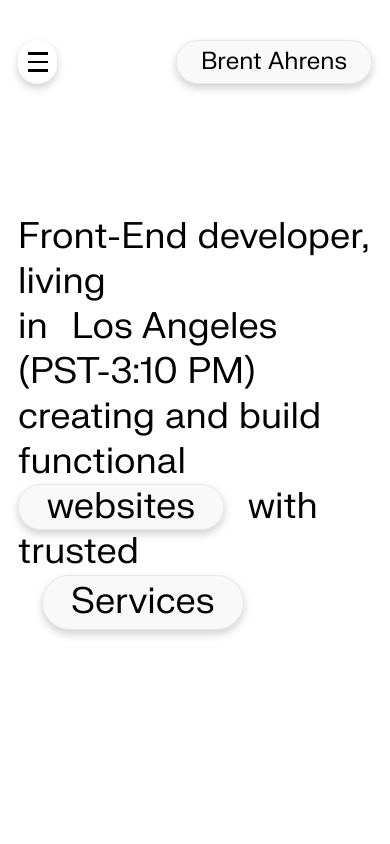
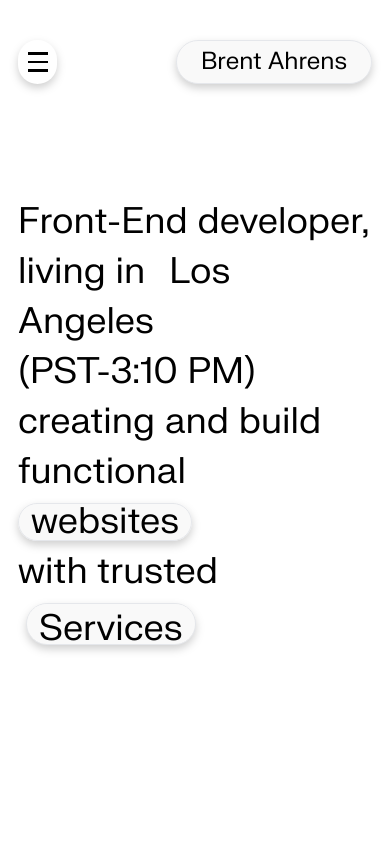
Before and after one commit to brentahrens1/brent-ahrens-portfolio-2024, a React (Create React App) app: page / in a window 390 px wide. Shown: the top 844 px of the page. Built offline with nearby package versions, Linux system fonts and the light colour scheme; no server answers.

Commit message:
work on site header responsivness

```diff
--- a/src/components/blocks/weather-popup.tsx
+++ b/src/components/blocks/weather-popup.tsx
@@ -25,7 +25,7 @@ const WeatherPopup = ({weatherOpen}: weatherPopupProps) => {
       {
       getWeather ?
         <div
-          className={`flex absolute -top-[100%] right-0 bg-white border drop-shadow-button rounded-3xl transition-all duration-[.6s] z-20
+          className={`flex absolute -top-[10%] lg:-top-[100%] right-0 bg-white border drop-shadow-button rounded-3xl transition-all duration-[.6s] z-20
           flex-col items-center justify-center py-6 ${weatherOpen ? 'w-80 opacity-1 visible h-56' : 'w-0 opacity-0 invisible h-0'}`}
         >
           <div className={`flex flex-col items-center justify-center transition-all duration-200 ${weatherOpen ? 'opacity-1' : 'opacity-0'}`}>
--- a/src/components/partials/footer/footer.tsx
+++ b/src/components/partials/footer/footer.tsx
@@ -48,17 +48,17 @@ const Footer = () => {
             <Button
              url="/work"
              text="Work"
-             styles="bg-white w-full"
+             styles="bg-white w-full hover:text-nightblue"
             />
             <Button
              url="/services"
              text="Services"
-             styles="bg-white w-full"
+             styles="bg-white w-full hover:text-nightblue"
             />
             <Button
              url="/about"
              text="About"
-             styles="bg-white w-full"
+             styles="bg-white w-full hover:text-nightblue"
             />
           </div>
           <div className="hidden sm:flex justify-center items-center gap-20 py-3 border-cta rounded-full section-h-padding bg-black cursor-pointer mt-12">
--- a/src/components/sections/services.tsx
+++ b/src/components/sections/services.tsx
@@ -6,9 +6,9 @@ const Services = () => {
       <div className="border-b py-12 border-white flex justify-start items-center">
         <p className="text-white text-2xl section-h-padding">Services</p>
       </div>
-      <Accordion title="What I love about Frontend" description="With our AIO service, we're able to handle one-off projects with a comprehensive package of consultation, design, development, and deployment." />
-      <Accordion title="Who inspires me" description="With our AIO service, we're able to handle one-off projects with a comprehensive package of consultation, design, development, and deployment." />
-      <Accordion title="My main goal in development" description="With our AIO service, we're able to handle one-off projects with a comprehensive package of consultation, design, development, and deployment." />
+      <Accordion title="Web Development" description="With our AIO service, we're able to handle one-off projects with a comprehensive package of consultation, design, development, and deployment." />
+      <Accordion title="Design" description="With our AIO service, we're able to handle one-off projects with a comprehensive package of consultation, design, development, and deployment." />
+      <Accordion title="Consulting" description="With our AIO service, we're able to handle one-off projects with a comprehensive package of consultation, design, development, and deployment." />
       {/* <img className={` w-20 fixed left-2 transition-all ${accordionOpen ? ' top-3/4 duration-1000 rotate-0' : ' top-0 duration-200 rotate-180'}`} src={alien} alt="alien" /> */}
     </div>
   );
--- a/src/components/sections/site-header.tsx
+++ b/src/components/sections/site-header.tsx
@@ -34,7 +34,7 @@ const SiteHeader = () => {
 
   return (
     <div className="w-full flex items-center justify-center h-screen section-h-padding">
-      <div className="large-header text-left w-full relative">
+      <div className="large-header text-left w-full relative hidden xl:block">
         Front-End developer, living<br /> in
         <span
           onMouseEnter={() => setWeatherOpen(true)}
@@ -90,6 +90,62 @@ const SiteHeader = () => {
           </Link>
         </div>
       </div>
+      <div className=" text-4xl leading-[50px] sm:text-6xl sm:leading-[75px] md:text-7xl md:leading-[85px] text-left w-full relative block xl:hidden">
+        Front-End developer,<br /> living in
+        <span
+          onMouseEnter={() => setWeatherOpen(true)}
+          onMouseLeave={() => setWeatherOpen(false)}
+          className="pl-6 relative"
+        >
+          Los Angeles<br /> (PST-{timeWithoutSeconds})<br />
+        </span>
+        creating and build<br /> functional
+        <div className="relative inline-block mr-6">
+          <Link
+            onMouseEnter={() => setButtonHovered(true)}
+            onMouseLeave={() => setButtonHovered(false)}
+            to="/work"
+            className="relative border drop-shadow-button rounded-full px-3 py-0 transition-all duration-200 ease-in-out
+              hover:text-nightblue hover:underline bg-offwhite cursor-pointer z-10"
+          >
+            websites
+          </Link>
+          <div
+            className={`flex flex-col items-center justify-center absolute left-1/2 -translate-x-1/2 transition-all z-0
+            ${buttonHovered ? 'bottom-full w-full origin-center duration-700' : 'bottom-0 w-0 origin-center duration-700'}`}
+          >
+            <img className={`w-[300px] transition-all duration-300`} src={currentProjectImage} alt="Project Image" />
+          </div>
+        </div>
+        <br />with trusted
+        <div className="group overflow-hidden relative inline-block mx-2 border drop-shadow-button rounded-full align-middle">
+          <Link
+            to="/services"
+            className="px-3 py-0 bg-offwhite cursor-pointer block
+              transition-all duration-200 ease-in-out hover:text-white hover:bg-nightblue"
+          >
+            <div className="group-hover:opacity-0 transition-all duration-100 h-10 sm:h-auto">Services</div>
+            <div
+              className="combined-transform combined-transform-animation absolute top-1/2 left-0 w-100 flex items-center
+                justify-start gap-2 transition-all duration-100 opacity-0 group-hover:opacity-100"
+            >
+              <div className="flex items-center gap-3 shrink-0">
+                <p className="text-base uppercase">Development</p>
+                <p className="text-base uppercase">Consulting</p>
+                <p className="text-base uppercase">Design</p>
+                <p className="text-base uppercase">SEO</p>
+              </div>
+              <div className="flex items-center gap-3 shrink-0">
+                <p className="text-base uppercase">Development</p>
+                <p className="text-base uppercase">Consulting</p>
+                <p className="text-base uppercase">Design</p>
+                <p className="text-base uppercase">SEO</p>
+              </div>
+            </div>
+          </Link>
+        </div>
+        <WeatherPopup weatherOpen={weatherOpen} />
+      </div>
     </div>
   );
 };
```
